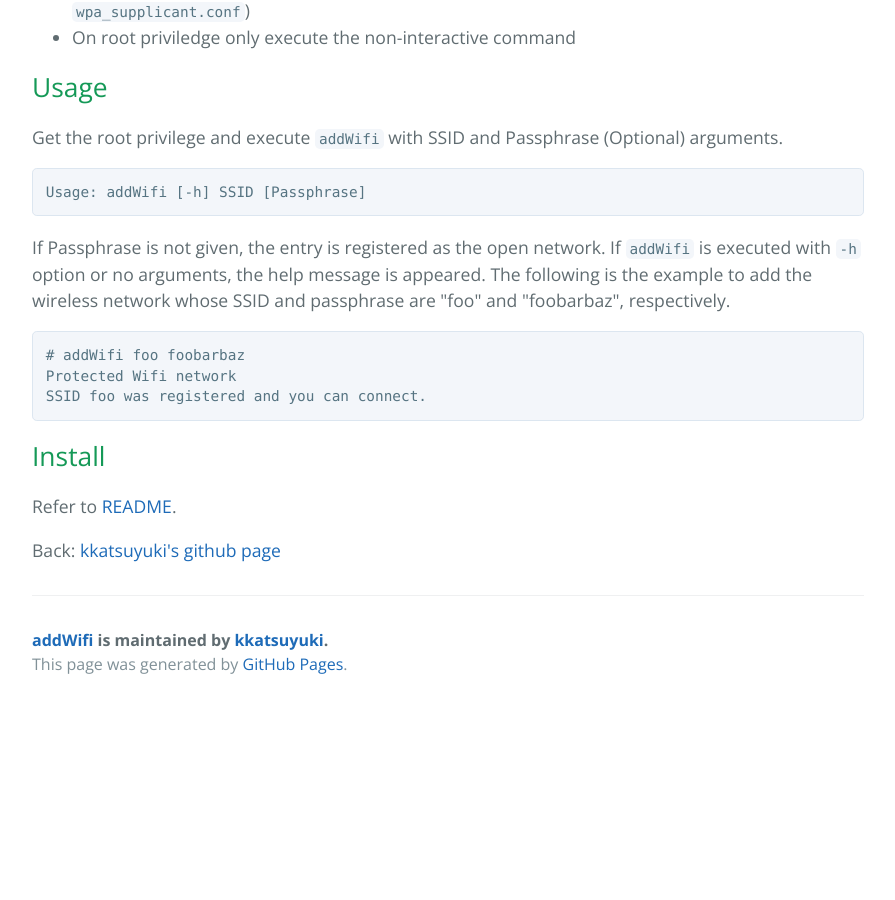
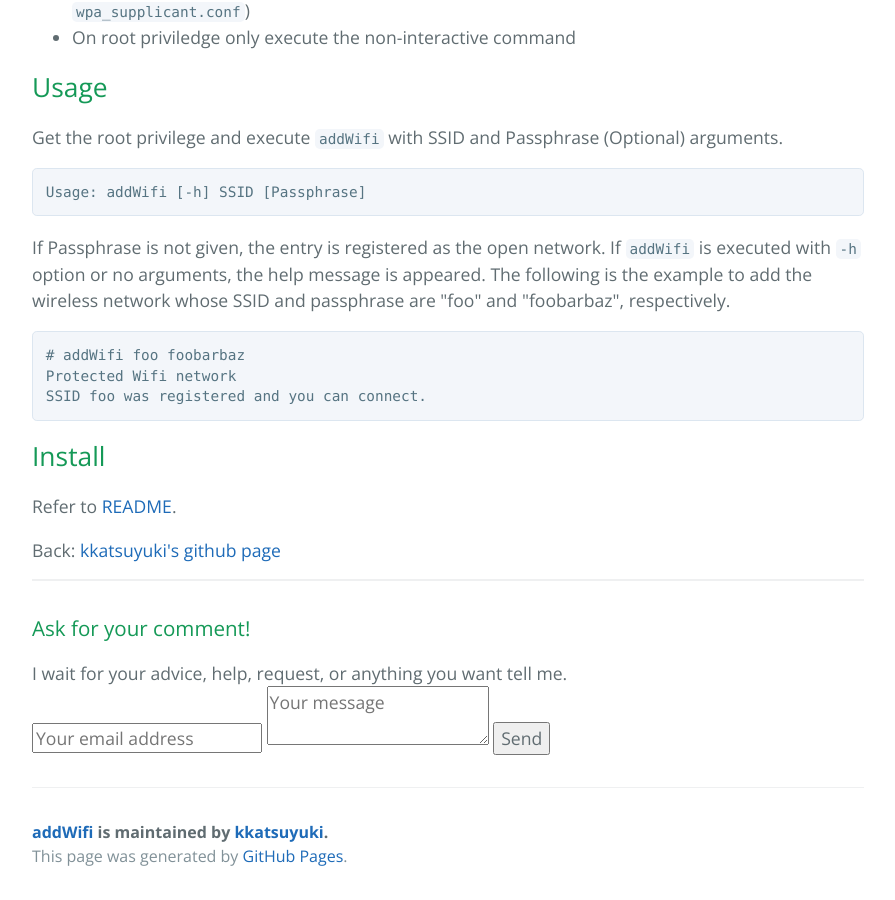
Before and after one commit to kkatsuyuki/wifi-entries-setup, a Jekyll site: the page built from docs/index.html, in a window 1280 px wide and 900 px high, scrolled down 732 px. Shown: the whole window, without its empty margins (192-1087 px from the left). Built offline with Jekyll 4.4.1, drawn with Linux system fonts in a browser that asks for light colours; before the commit the page ends 1440 px from its top, so only the background shows below that.

Commit message:
modified include file. added mail form
change the include file "kkatsuyuki-link.html" to "my-footer"

```diff
--- a/docs/_includes/kkatsuyuki-link.html
+++ /dev/null
@@ -1 +0,0 @@
-Back: <a href="https://kkatsuyuki.github.io/">kkatsuyuki's github page</a>
--- /dev/null
+++ b/docs/_includes/my-footer.html
@@ -0,0 +1,12 @@
+Back: <a href="https://kkatsuyuki.github.io/">kkatsuyuki's github page</a>
+
+<hr>
+
+<h3>Ask for your comment!</h3>
+I wait for your advice, help, request, or anything you want tell me.
+<form method="POST" action="https://formspree.io/katsuyuki2388@gmail.com">
+    <input type="email" name="email" placeholder="Your email address">
+    <input type="hidden" name="_subject" value="{{ page.title  }}: New submission!" />
+    <textarea name="message" placeholder="Your message"></textarea>
+    <button type="submit">Send</button>
+</form>
--- a/docs/_layouts/default.html
+++ b/docs/_layouts/default.html
@@ -10,7 +10,7 @@
 
             {{ content }}
 
-            {% include kkatsuyuki-link.html %}
+            {% include my-footer.html %}
 
             {% include page-footer.html %}
 
```
